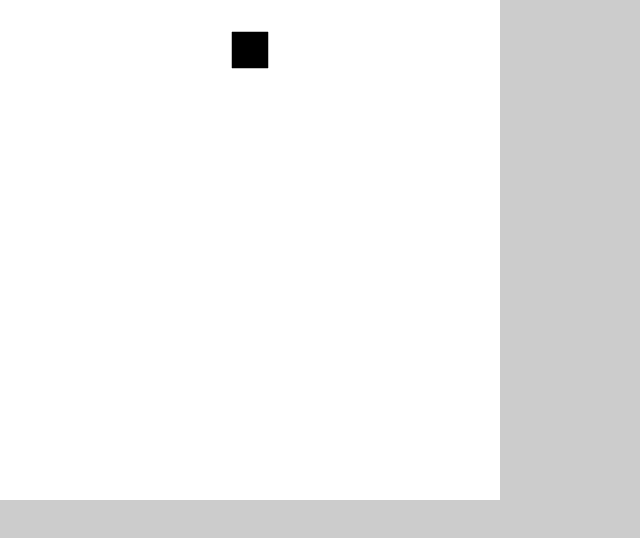
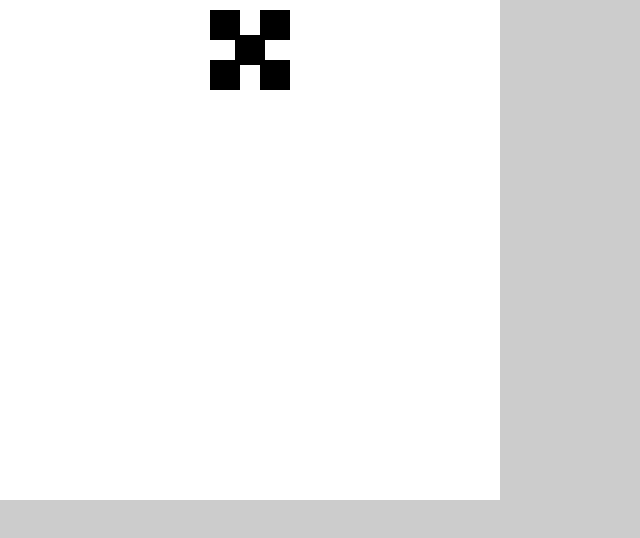
Before and after one commit to krapnikkk/fun_with_webgl2, a plain HTML site: page lesson_003/index.html in a window 1280 px wide. Shown: the whole page, without its empty margins (0-640 px from the left). Drawn offline with Linux system fonts and the light colour scheme.

Commit message:
update lesson_003

```diff
--- a/lesson_003/gl.js
+++ b/lesson_003/gl.js
@@ -47,7 +47,7 @@ function GLInstance(canvasID) {
             gl.bindBuffer(gl.ARRAY_BUFFER, rtn.bufVetices);
             gl.bufferData(gl.ARRAY_BUFFER, new Float32Array(arrVert), gl.STATIC_DRAW);
             gl.enableVertexAttribArray(ATTR_POSITION_LOC);
-            gl.vertexArribPointer(ATTR_POSITION_LOC, 3, gl.FLOAT, false, 0, 0);
+            gl.vertexAttribPointer(ATTR_POSITION_LOC, 3, gl.FLOAT, false, 0, 0);
         }
 
         if (arrNor) {
@@ -55,7 +55,7 @@ function GLInstance(canvasID) {
             gl.bindBuffer(gl.ARRAY_BUFFER, rtn.bufNormals);
             gl.bufferData(gl.ARRAY_BUFFER, new Float32Array(arrNor), gl.STATIC_DRAW);
             gl.enableVertexAttribArray(ATTR_NORMAL_LOC);
-            gl.vertexArribPointer(ATTR_NORMAL_LOC, 3, gl.FLOAT, false, 0, 0);
+            gl.vertexAttribPointer(ATTR_NORMAL_LOC, 3, gl.FLOAT, false, 0, 0);
         }
 
         if (arrUV) {
@@ -63,7 +63,7 @@ function GLInstance(canvasID) {
             gl.bindBuffer(gl.ARRAY_BUFFER, rtn.bufUV);
             gl.bufferData(gl.ARRAY_BUFFER, new Float32Array(arrUV), gl.STATIC_DRAW);
             gl.enableVertexAttribArray(ATTR_UV_LOC);
-            gl.vertexArribPointer(ATTR_UV_LOC, 3, gl.FLOAT, false, 0, 0);
+            gl.vertexAttribPointer(ATTR_UV_LOC, 3, gl.FLOAT, false, 0, 0);
         }
 
         if (arrIdx) {
@@ -74,9 +74,10 @@ function GLInstance(canvasID) {
             gl.bindBuffer(gl.ELEMENT_ARRAY_BUFFER, null);
         }
         gl.bindVertexArray(null);
-        gl.bufferData(gl.ARRAY_BUFFER, null);
+        gl.bufferData(gl.ARRAY_BUFFER, null,gl.STATIC_DRAW);
 
         gl.mMeshCache[name] = rtn;
+        return rtn;
     }
 
     //...................................................
--- a/lesson_003/index.html
+++ b/lesson_003/index.html
@@ -5,6 +5,7 @@
     <meta http-equiv="X-UA-Compatible" content="IE=edge" />
     <meta name="viewport" content="width=device-width, initial-scale=1.0" />
     <title>Document</title>
+    <script src="modal.js"></script>
     <script src="gl.js"></script>
     <script src="shader.js"></script>
     <script src="renderLoop.js"></script>
--- a/lesson_003/main.js
+++ b/lesson_003/main.js
@@ -4,7 +4,12 @@ let gl,
     uAngle = 0,
     gRLoop,
     gShader = null,
-    gModal = null;
+    gModal = null,
+    gPointSize = 0,
+    gPSizeStep = 3,
+    gAngle = 0,
+    gAngleStep = (Math.PI / 180.0) * 90;
+
 const vertexShader = `#version 300 es
         in vec3 a_position;
         uniform float uPointSize;
@@ -29,42 +34,54 @@ const fragmentShader = `#version 300 es
 `
 const main = () => {
     gl = GLInstance("canvas").setSize(500, 500).clearScreen();
-    let program = ShaderUtil.bindProgram(gl, vertexShader, fragmentShader, true);
-    gl.useProgram(program);
-    let aPositionLoc = gl.getAttribLocation(program, "a_position"),
-        uPointSizeLoc = gl.getUniformLocation(program, "uPointSize"),
-        uAngleLoc = gl.getUniformLocation(program, "uAngle");
-    gl.useProgram(null);
 
-    let arrVerts = new Float32Array([0, 0, 0, 0.5, 0.5, 0]),
-        bufVerts = gl.createArrayBuffer();
-    gVertCnt = arrVerts.length / 3;
+    gShader = new TestShader(gl);
 
-    gl.useProgram(program);
-    gl.uniform1f(uPointSizeLoc, 50.0);
+    //Set Up Data Buffers
+    var mesh = gl.createMeshVAO("dots", null, [0, 0, 0, 0.1, 0.1, 0, 0.1, -0.1, 0, -0.1, -0.1, 0, -0.1, 0.1, 0]);
+    mesh.drawMode = gl.POINTS; //Most often the draw mode will be triangles, but in this instance we need Points
 
-    gl.bindBuffer(gl.ARRAY_BUFFER, bufVerts);
-    gl.enableVertexAttribArray(aPositionLoc);
-    gl.vertexAttribPointer(aPositionLoc, 3, gl.FLOAT, false, 0, 0);
-    gl.bindBuffer(gl.ARRAY_BUFFER, null);
+    //There is many instances when we want a single mesh object shared between many
+    //modals, for example trees. One mesh with many transforms technically.
+    gModal = new Modal(mesh);
 
-    gl.drawArrays(gl.POINTS, 0, gVertCnt);
-    var gPointSize = 0,
-        gPSizeStep = 3,
-        gAngle = 0,
-        gAngleStep = (Math.PI / 180.0) * 90;	//90 degrees in Radians
 
-    function onRender(dt) {
-        gPointSize += gPSizeStep * dt;
-        var size = (Math.sin(gPointSize) * 10.0) + 30.0;
-        gl.uniform1f(uPointSizeLoc, size);						//Store data to the shader's uniform variable uPointSize
-
-        gAngle += gAngleStep * dt;								//Update the angle at the rate of AngleStep Per Second
-        gl.uniform1f(uAngleLoc, gAngle);							//Pass new angle value to the shader.
-
-        gl.clearScreen();
-        gl.drawArrays(gl.POINTS, 0, gVertCnt);					//Draw the points
-    }
 
     gRLoop = new RenderLoop(onRender).start();
 }
+
+function onRender(dt) {
+    // gPointSize += gPSizeStep * dt;
+    // var size = (Math.sin(gPointSize) * 10.0) + 30.0;
+    // gl.uniform1f(uPointSizeLoc, size);						//Store data to the shader's uniform variable uPointSize
+
+    // gAngle += gAngleStep * dt;								//Update the angle at the rate of AngleStep Per Second
+    // gl.uniform1f(uAngleLoc, gAngle);							//Pass new angle value to the shader.
+
+    gl.clearScreen();
+    gShader.activate().set(
+        (Math.sin(gPointSize) * 10.0 + 30.0),
+        (gAngle += gAngleStep * dt)
+    ).renderModal(gModal);
+    // gl.drawArrays(gl.POINTS, 0, gVertCnt);					//Draw the points
+
+}
+
+class TestShader extends Shader {
+    constructor(gl) {
+        super(gl, vertexShader, fragmentShader);	//Call the base class constructor which will setup most of what we need
+
+        //Our shader uses custom uniforms, this is the time to get its location for future use.
+        this.uniformLoc.uPointSize = gl.getUniformLocation(this.program, "uPointSize");
+        this.uniformLoc.uAngle = gl.getUniformLocation(this.program, "uAngle");
+
+        gl.useProgram(null); //Done setting up shader
+    }
+
+    //Simple function that passes in Angle and Pointsize uniform data to the shader program.
+    set(size, angle) {
+        this.gl.uniform1f(this.uniformLoc.uPointSize, size);
+        this.gl.uniform1f(this.uniformLoc.uAngle, angle);
+        return this;
+    }
+}
--- a/lesson_003/shader.js
+++ b/lesson_003/shader.js
@@ -1,6 +1,6 @@
 class Shader{
     constructor(gl, vertShader, fragShader) {
-        this.program = ShaderUtil.createProgram(gl, vertShader, fragShader, true);
+        this.program = ShaderUtil.bindProgram(gl, vertShader, fragShader, true);
 
         if (this.program != null) {
             this.gl = gl;
@@ -95,12 +95,12 @@ class ShaderUtil {
     }
 
     static bindProgram(gl, verctex, fragment, doValidate) {
-        let vShader = ShaderUtil.createShader(gl, vertexShader, gl.VERTEX_SHADER),
-            fShader = ShaderUtil.createShader(gl, fragmentShader, gl.FRAGMENT_SHADER);
-        return ShaderUtil.createProgram(gl, vShader, fShader, true);
+        let vShader = ShaderUtil.createShader(gl, verctex, gl.VERTEX_SHADER),
+            fShader = ShaderUtil.createShader(gl, fragment, gl.FRAGMENT_SHADER);
+        return ShaderUtil.createProgram(gl, vShader, fShader, doValidate);
     }
 
-    static getStandardAttribLocation(gl, program) {
+    static getStandardAttribLocations(gl, program) {
         return {
             position: gl.getAttribLocation(program, ATTR_POSITION_NAME),
             normal: gl.getAttribLocation(program, ATTR_NORMAL_NAME),
```
